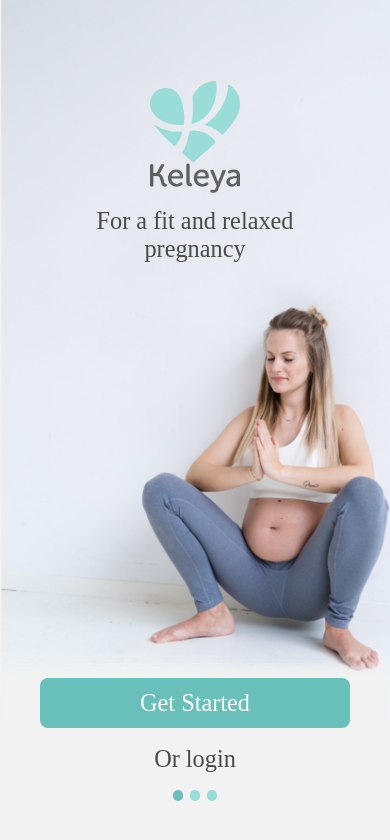
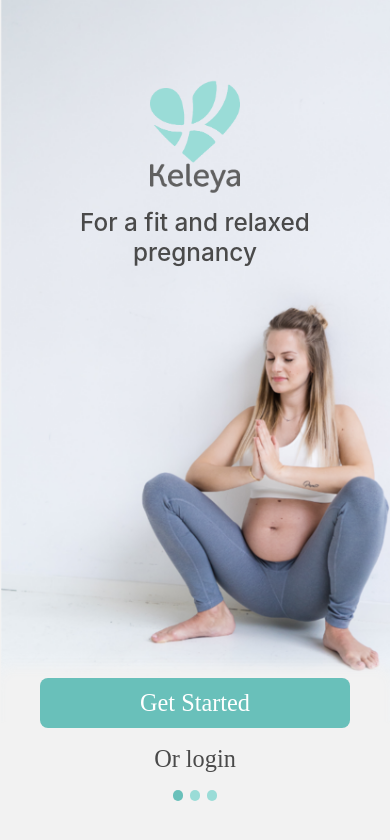
Before and after one commit to ys-sherzad/keleya-pregnancy-app, a React Native app: screen / in a window 390 px wide. Shown: the top 840 px of the page. Built offline with nearby package versions, Linux system fonts and the light colour scheme.

Commit message:
refactor Intro pages

```diff
--- /dev/null
+++ b/src/authentication/components/Slide.tsx
@@ -0,0 +1,62 @@
+import * as React from 'react';
+import { Text, View, StyleSheet, Image } from 'react-native';
+import Space from '../../shared/Space';
+import { SCR_HEIGHT, SCR_WIDTH } from '../../utils/Dimensions';
+import { moderateScale } from '../../utils/scale';
+import { theme } from '../../utils/theme';
+
+interface SlideProps {
+    page: any;
+}
+
+const Slide = ({
+    page
+}: SlideProps) => {
+    return (
+        <View>
+            <View style={styles.topSectionContainer}>
+                <Image
+                    source={page.logo}
+                    style={styles.logo}
+                />
+                <Space size={10} />
+                <Text
+                    style={styles.description}>
+                    {page.description}
+                </Text>
+            </View>
+            <Image
+                source={page.backgroundImage}
+                style={styles.image}
+            />
+        </View>
+    );
+};
+
+export default Slide;
+
+const styles = StyleSheet.create({
+    image: {
+        height: SCR_HEIGHT,
+        width: SCR_WIDTH,
+        resizeMode: 'cover',
+    },
+    topSectionContainer: {
+        position: 'absolute',
+        top: 80,
+        alignSelf: 'center',
+        alignItems: 'center',
+        zIndex: 1,
+    },
+    logo: {
+        height: moderateScale(110),
+        width: moderateScale(110),
+        resizeMode: 'contain'
+    },
+    description: {
+        textAlign: 'center',
+        fontSize: moderateScale(23),
+        fontWeight: '500',
+        color: theme.greyish_brown
+    },
+});
--- a/src/authentication/scenes/InitialScreen.tsx
+++ b/src/authentication/scenes/InitialScreen.tsx
@@ -9,6 +9,7 @@ import { StackScreenProps } from '@react-navigation/stack';
 import { moderateScale, verticalScale } from '../../utils/scale';
 import { SCR_HEIGHT, SCR_WIDTH } from '../../utils/Dimensions';
 import NavDot from '../components/NavDot';
+import Slide from '../components/Slide';
 
 const pages = [
     {
@@ -50,25 +51,13 @@ const InitialScreen = ({ navigation }: InitialScreenProps) => {
                 pagingEnabled
                 showsHorizontalScrollIndicator={false}
                 onScroll={_onScroll}
+                scrollEventThrottle={16}
             >
                 {pages.map((page, index) => (
-                    <View key={index.toString()}>
-                        <View style={styles.topSectionContainer}>
-                            <Image
-                                source={page.logo}
-                                style={styles.logo}
-                            />
-                            <Space size={10} />
-                            <Text
-                                style={styles.description}>
-                                {page.description}
-                            </Text>
-                        </View>
-                        <Image
-                            source={page.backgroundImage}
-                            style={styles.image}
-                        />
-                    </View>
+                    <Slide
+                        key={index.toString()}
+                        {...{ page }}
+                    />
                 ))}
             </ScrollView>
 
@@ -106,30 +95,6 @@ const InitialScreen = ({ navigation }: InitialScreenProps) => {
 export default InitialScreen;
 
 const styles = StyleSheet.create({
-    container: {},
-    image: {
-        height: SCR_HEIGHT,
-        width: SCR_WIDTH,
-        resizeMode: 'cover',
-    },
-    topSectionContainer: {
-        position: 'absolute',
-        top: 80,
-        alignSelf: 'center',
-        alignItems: 'center',
-        zIndex: 1,
-    },
-    logo: {
-        height: moderateScale(110),
-        width: moderateScale(110),
-        resizeMode: 'contain'
-    },
-    description: {
-        textAlign: 'center',
-        fontSize: moderateScale(23),
-        fontWeight: '500',
-        color: theme.greyish_brown
-    },
     bottomSectionContainer: {
         position: 'absolute',
         bottom: 20,
```
